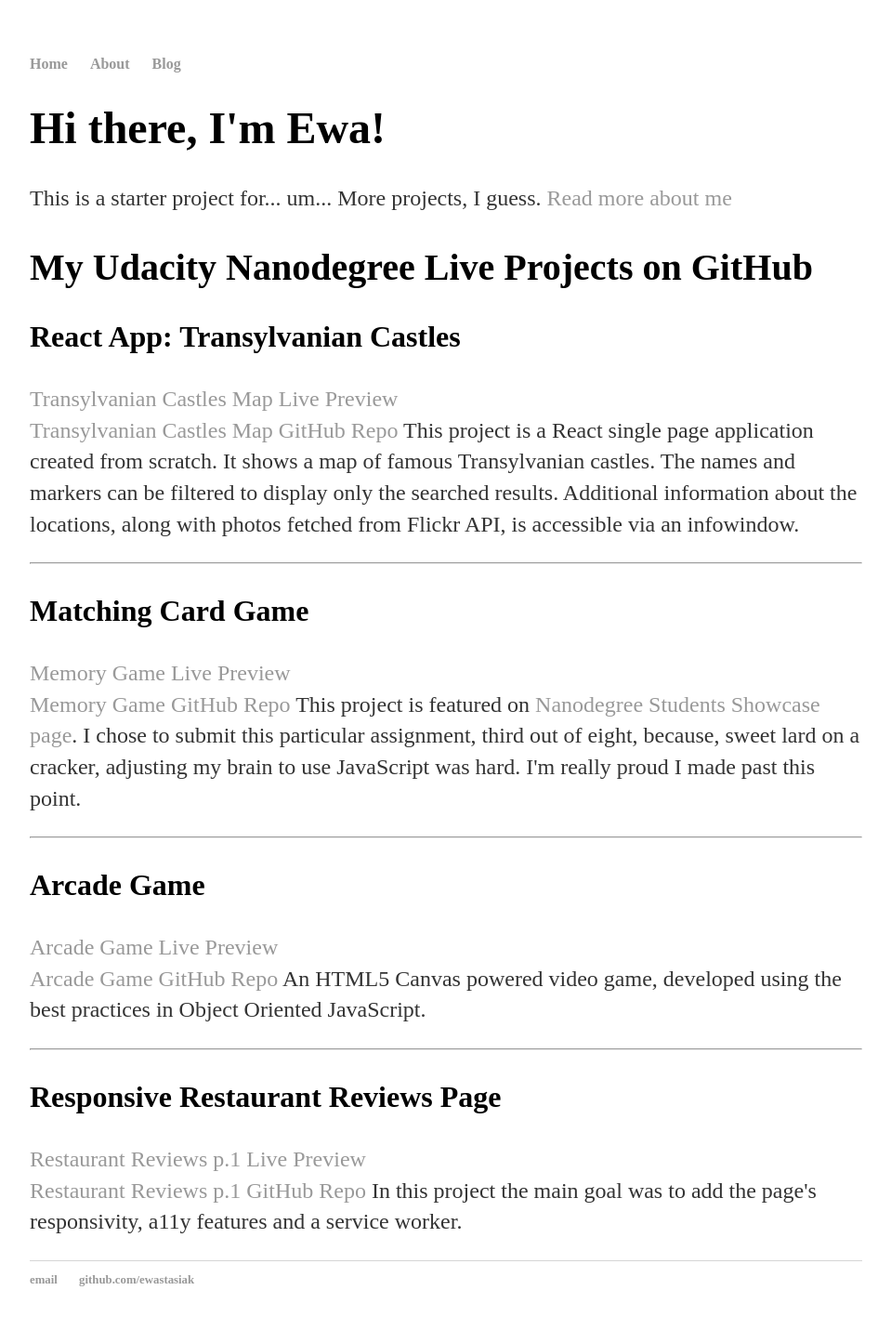
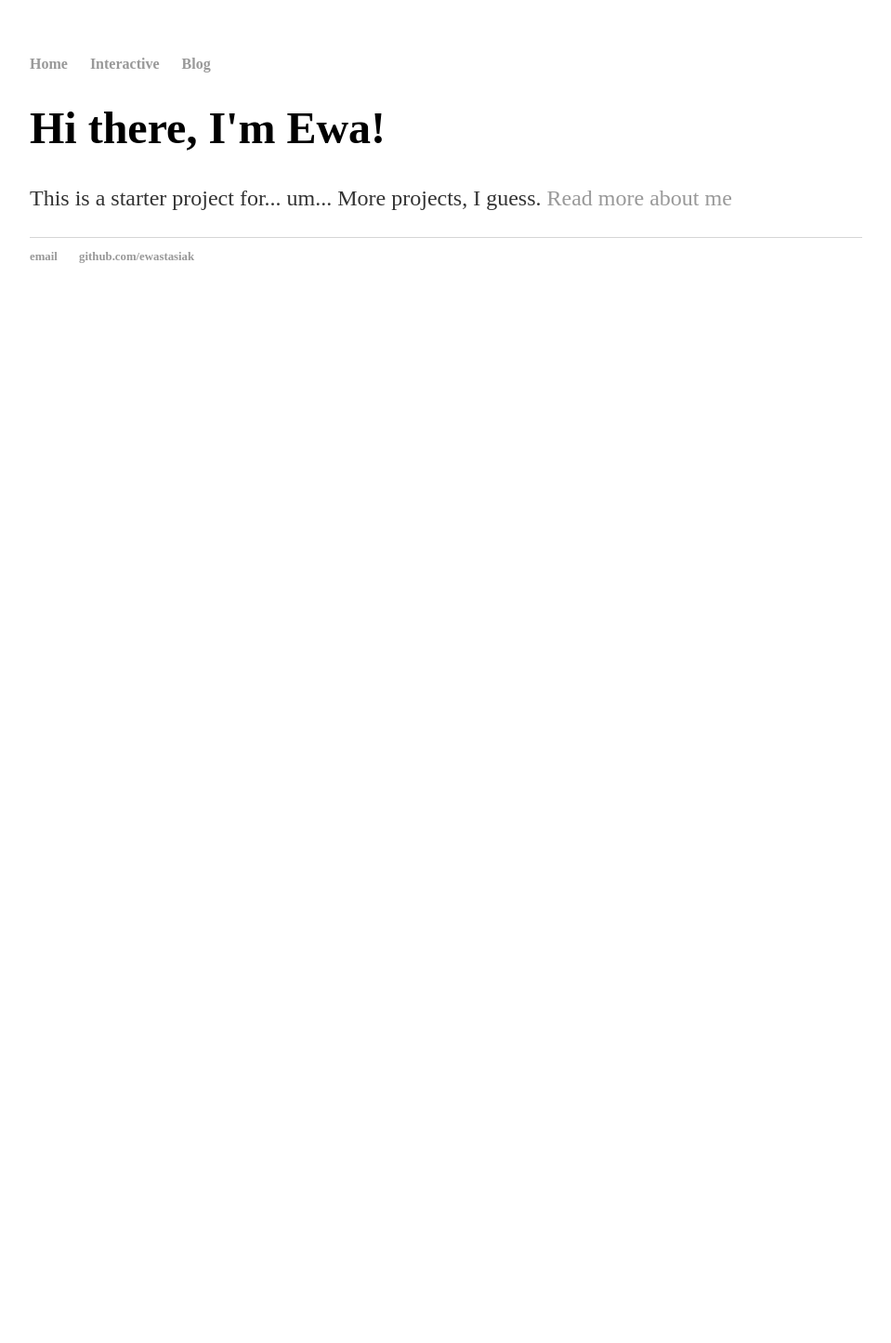
Before and after one commit to ewastasiak/Showcase, a Jekyll site: the page built from index.html, in a window 1280 px wide. Shown: the whole page at 93% size, without its empty margins (160-1119 px from the left). Built offline with Jekyll 4.4.1, drawn with Linux system fonts in a browser that asks for light colours; after the commit the page ends 900 px from its top, so only the background shows below that.

Commit message:
feat: Move content

```diff
--- a/_layouts/default.html
+++ b/_layouts/default.html
@@ -11,7 +11,7 @@
 		<nav>
     		<ul>
         		<li><a href="/">Home</a></li>
-	        	<li><a href="/about">About</a></li>
+	        	<li><a href="/about">Interactive</a></li>
         		<li><a href="/blog">Blog</a></li>
     		</ul>
 		</nav>
--- a/index.html
+++ b/index.html
@@ -7,36 +7,3 @@
 				<p>This is a starter project for... um... More projects, I guess. <a href="/about">Read more about me</a></p>
 
     		</div><!-- /.blurb -->
-
-				<h2>My Udacity Nanodegree Live Projects on GitHub</h2>
-
-				<h3>React App: Transylvanian Castles</h3>
-				<p>
-					<a href="https://ewastasiak.github.io/neighborhood-map-react/">Transylvanian Castles Map Live Preview</a><br>
-					<a href="https://github.com/ewastasiak/neighborhood-map-react">Transylvanian Castles Map GitHub Repo</a>
-					This project is a React single page application created from scratch. It shows a map of famous Transylvanian castles. The names and markers can be filtered to display only the searched results. Additional information about the locations, along with photos fetched from Flickr API, is accessible via an infowindow.
-				</p>
-				<hr>
-
-				<h3>Matching Card Game</h3>
-				<p>
-					<a href="https://ewastasiak.github.io/neighborhood-map-react/">Memory Game Live Preview</a><br>
-					<a href="https://github.com/ewastasiak/neighborhood-map-react">Memory Game GitHub Repo</a>
-					This project is featured on <a href="https://google-udacity-scholars18.github.io/fend/">Nanodegree Students Showcase page</a>. I chose to submit this particular assignment, third out of eight, because, sweet lard on a cracker, adjusting my brain to use JavaScript was hard. I'm really proud I made past this point.
-				</p>
-				<hr>
-
-				<h3>Arcade Game</h3>
-				<p>
-					<a href="https://ewastasiak.github.io/neighborhood-map-react/">Arcade Game Live Preview</a><br>
-					<a href="https://github.com/ewastasiak/neighborhood-map-react">Arcade Game GitHub Repo</a>
-					An HTML5 Canvas powered video game, developed using the best practices in Object Oriented JavaScript.
-				</p>
-				<hr>
-
-				<h3>Responsive Restaurant Reviews Page</h3>
-				<p>
-					<a href="https://ewastasiak.github.io/mws-restaurant-stage-1/">Restaurant Reviews p.1 Live Preview</a><br>
-					<a href="https://github.com/ewastasiak/mws-restaurant-stage-1">Restaurant Reviews p.1 GitHub Repo</a>
-					In this project the main goal was to add the page's responsivity, a11y features and a service worker.
-				</p>
```
Also changed, not shown: about/index.html (deleted, +0 -7 lines), interactive/index.html (added, +36 -0 lines).
